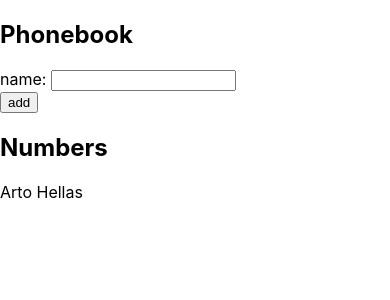
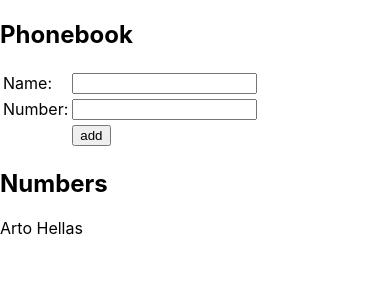
Before and after one commit to KrrisH-13/fullstack_2020, a React (Create React App) app in the folder part2/phonebook/: page / in a window 390 px wide. Shown: the top 300 px of the page. Built offline with nearby package versions, Linux system fonts and the light colour scheme.

Commit message:
Solutions of part 2- (Phonebook) 2.8 step 3

```diff
--- a/part2/phonebook/src/App.js
+++ b/part2/phonebook/src/App.js
@@ -4,20 +4,21 @@ const App = () => {
   const [ persons, setPersons ] = useState([
     {
       id:nanoid(),
-      name: 'Arto Hellas'
+      name: 'Arto Hellas',
+      number:'040-1234567'
     }
   ])
   const [ newName, setNewName ] = useState('')
+  const [ newNumber, setNewNumber] = useState('')
 
-  // Function to handle input in textbox for name
-  const handleNameChange = (event) =>{
-    // console.log(event.target.value);
-    setNewName(event.target.value);
-  }
+
+  // Functions to handle input in textboxes
+  const handleNameChange = (event) => setNewName(event.target.value);
+  const handleNumberChange = (event) => setNewNumber(event.target.value);
+
 
   const submitNewContact = (event)=>{
     event.preventDefault();
-    // console.log('submitting form',newName);
 
     // Checking if contact already exists in phonebook
     if (persons.find(person => person.name===newName)){
@@ -29,25 +30,46 @@ const App = () => {
     setPersons(persons.concat([
       {
         id:nanoid(),
-        name:newName
+        name:newName,
+        number:newNumber
       }
     ]));
 
     // clear text fields in the form
     setNewName('');
+    setNewNumber('');
   }
 
   return (
     <div>
       <h2>Phonebook</h2>
       <form onSubmit={submitNewContact}>
-        <div>
-          name: <input value={newName} onChange={handleNameChange}/>
-          {/* <div >debug: {newName}</div> */}
-        </div>
-        <div>
-          <button type="submit">add</button>
-        </div>
+        <table>
+          <tbody>
+            <tr>
+              <td>
+                Name:
+              </td>
+              <td>
+                <input value={newName} onChange={handleNameChange}/>
+              </td>
+            </tr>
+            <tr>
+              <td>
+                Number:
+              </td>
+              <td>
+                <input value={newNumber} onChange={handleNumberChange}/>
+              </td>
+            </tr>
+            <tr>
+              <td/>
+              <td>
+                <button type="submit">add</button>
+              </td>
+            </tr>
+          </tbody>
+        </table>
       </form>
       <h2>Numbers</h2>
       <div>
```
